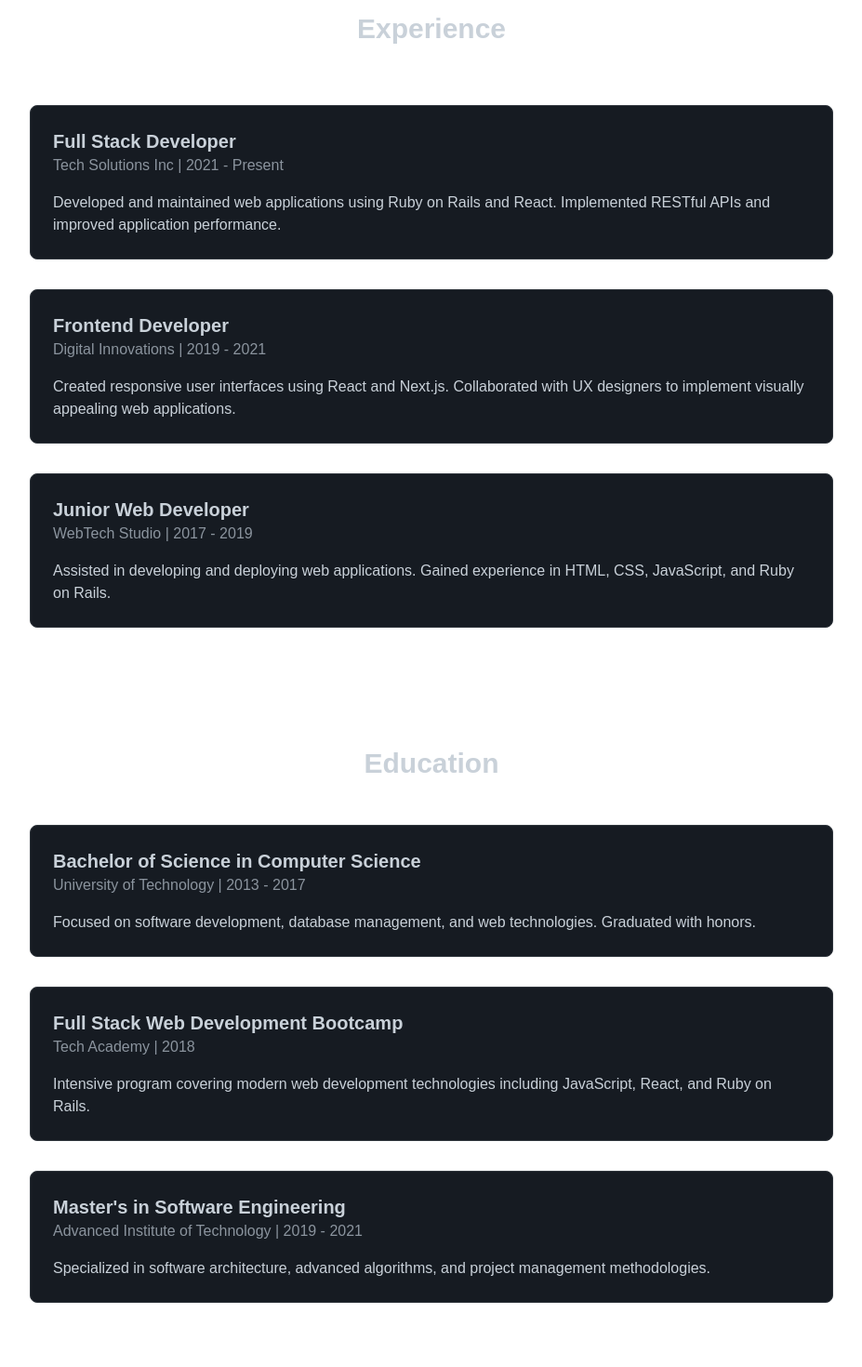
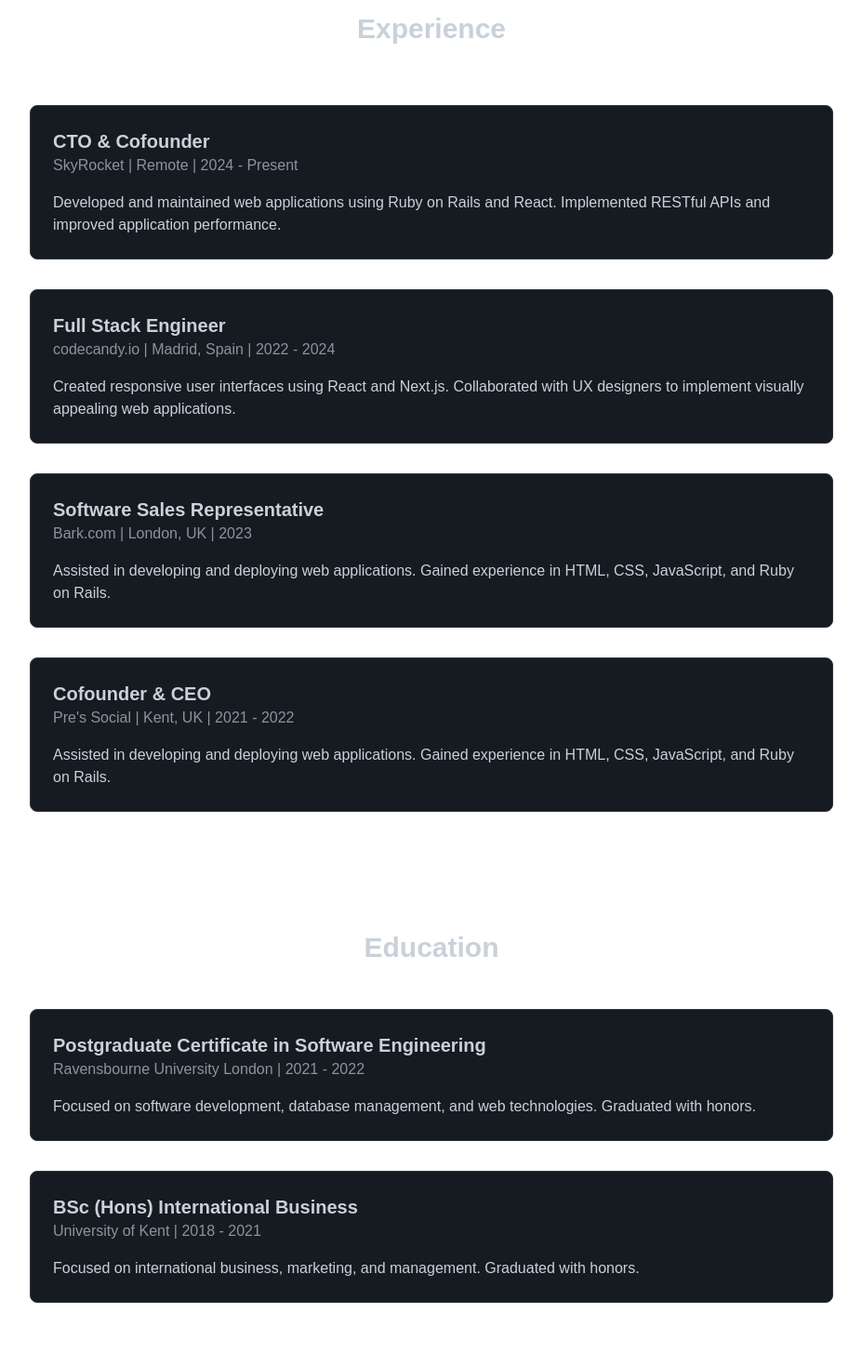
Before and after one commit to luiskcc/luis-portfolio-app, a Next.js app: page / in a window 1280 px wide. Shown: the part 3060-4530 px from the top of the page at 93% size, without its empty margins (176-1103 px from the left). Built offline with nearby package versions, Linux system fonts and the light colour scheme.

Commit message:
adjustded p and responsiveness

```diff
--- a/src/app/Education.js
+++ b/src/app/Education.js
@@ -2,25 +2,18 @@ export default function Education() {
     const educations = [
         {
             id: 1,
-            degree: "Bachelor of Science in Computer Science",
-            school: "University of Technology",
-            period: "2013 - 2017",
+            degree: "Postgraduate Certificate in Software Engineering",
+            school: "Ravensbourne University London",
+            period: "2021 - 2022",
             description: "Focused on software development, database management, and web technologies. Graduated with honors."
         },
         {
             id: 2,
-            degree: "Full Stack Web Development Bootcamp",
-            school: "Tech Academy",
-            period: "2018",
-            description: "Intensive program covering modern web development technologies including JavaScript, React, and Ruby on Rails."
+            degree: "BSc (Hons) International Business",
+            school: "University of Kent",
+            period: "2018 - 2021",
+            description: "Focused on international business, marketing, and management. Graduated with honors."
         },
-        {
-            id: 3,
-            degree: "Master's in Software Engineering",
-            school: "Advanced Institute of Technology",
-            period: "2019 - 2021",
-            description: "Specialized in software architecture, advanced algorithms, and project management methodologies."
-        }
     ];
 
     return(
--- a/src/app/Experience.js
+++ b/src/app/Experience.js
@@ -3,23 +3,34 @@ export default function Experience() {
     const experiences = [
         {
             id: 1,
-            title: "Full Stack Developer",
-            company: "Tech Solutions Inc",
-            period: "2021 - Present",
+            title: "CTO & Cofounder",
+            company: "SkyRocket",
+            location: "Remote",
+            period: "2024 - Present",
             description: "Developed and maintained web applications using Ruby on Rails and React. Implemented RESTful APIs and improved application performance."
         },
         {
             id: 2,
-            title: "Frontend Developer",
-            company: "Digital Innovations",
-            period: "2019 - 2021",
+            title: "Full Stack Engineer",
+            company: "codecandy.io",
+            location: "Madrid, Spain",
+            period: "2022 - 2024",
             description: "Created responsive user interfaces using React and Next.js. Collaborated with UX designers to implement visually appealing web applications."
         },
         {
             id: 3,
-            title: "Junior Web Developer",
-            company: "WebTech Studio",
-            period: "2017 - 2019",
+            title: "Software Sales Representative",
+            company: "Bark.com",
+            location: "London, UK",
+            period: "2023",
+            description: "Assisted in developing and deploying web applications. Gained experience in HTML, CSS, JavaScript, and Ruby on Rails."
+        },
+        {
+            id: 4,
+            title: "Cofounder & CEO",
+            company: "Pre's Social",
+            location: "Kent, UK",
+            period: "2021 - 2022",
             description: "Assisted in developing and deploying web applications. Gained experience in HTML, CSS, JavaScript, and Ruby on Rails."
         }
     ];
@@ -40,7 +51,7 @@ export default function Experience() {
                         <div className="bg-[#161b22] border border-[#30363d] hover:border-[#58a6ff] transition-colors duration-300 h-full flex flex-col justify-center rounded-lg p-6">
                             <div className="mb-4">
                                 <h3 className="text-xl font-semibold text-[#c9d1d9]">{exp.title}</h3>
-                                <p className="text-[#8b949e]">{exp.company} | {exp.period}</p>
+                                <p className="text-[#8b949e]">{exp.company} | {exp.location} | {exp.period}</p>
                             </div>
                             <div className="flex-grow">
                                 <p className="text-[#c9d1d9]">{exp.description}</p>
--- a/src/app/Header.js
+++ b/src/app/Header.js
@@ -9,7 +9,7 @@ export default function Header() {
                 Luis Kerch
                 </Link>
                 <nav className="space-x-4">
-                    <div className="flex flex-col justify-center items-center lg:flex-row space-y-4 lg:space-y-0 lg:space-x-4">
+                    <div className="hidden lg:flex flex-col justify-center items-center lg:flex-row space-y-4 lg:space-y-0 lg:space-x-4">
                             <Link href="#projects" className="text-lg hover:text-blue-300 transition-colors duration-300 text-foreground">
                             Projects
                             </Link>
--- a/src/app/Projects.js
+++ b/src/app/Projects.js
@@ -83,7 +83,7 @@ export default function Projects() {
     ];
 
     return(
-        <section id="projects" className="py-10 px-20" data-controller="projects-animation ">
+        <section id="projects" className="py-10 px-4 lg:px-20" data-controller="projects-animation ">
             <h2 className="text-3xl font-bold mb-20 text-center text-[#c9d1d9] translate-y-12"
                 data-projects-animation-target="title">
                 Projects
```
